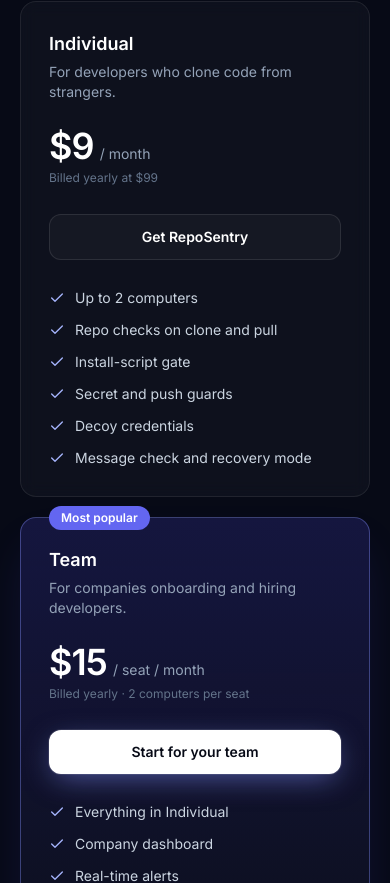
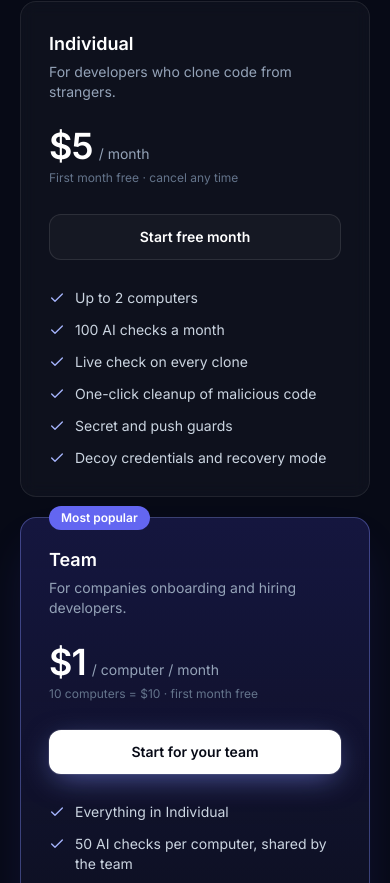
Before and after one commit to AHAdd40451/reposentry-releases, a Next.js app: page / in a window 390 px wide. Shown: the part 8421-9304 px from the top of the page. Built offline with nearby package versions, Linux system fonts and the light colour scheme.

Commit message:
New pricing: $5 individual, $1 per computer, free month; sign-up links

```diff
--- a/app/page.tsx
+++ b/app/page.tsx
@@ -6,7 +6,7 @@ import { Nav } from '@/components/Nav';
 import { Footer } from '@/components/Footer';
 import { Terminal } from '@/components/Terminal';
 import { DownloadPanel, PrimaryDownload } from '@/components/Download';
-import { CHECKOUT, CONTACT_EMAIL } from '@/lib/config';
+import { CONTACT_EMAIL, SIGNUP } from '@/lib/config';
 
 export default function Home() {
   return (
@@ -281,30 +281,30 @@ function Pricing() {
   const plans = [
     {
       name: 'Individual',
-      price: '$9',
+      price: '$5',
       per: '/ month',
-      note: 'Billed yearly at $99',
+      note: 'First month free · cancel any time',
       text: 'For developers who clone code from strangers.',
-      cta: 'Get RepoSentry',
-      href: CHECKOUT.individual || '#download',
-      features: ['Up to 2 computers', 'Repo checks on clone and pull', 'Install-script gate', 'Secret and push guards', 'Decoy credentials', 'Message check and recovery mode'],
+      cta: 'Start free month',
+      href: SIGNUP.individual,
+      features: ['Up to 2 computers', '100 AI checks a month', 'Live check on every clone', 'One-click cleanup of malicious code', 'Secret and push guards', 'Decoy credentials and recovery mode'],
     },
     {
       name: 'Team',
-      price: '$15',
-      per: '/ seat / month',
-      note: 'Billed yearly · 2 computers per seat',
+      price: '$1',
+      per: '/ computer / month',
+      note: '10 computers = $10 · first month free',
       text: 'For companies onboarding and hiring developers.',
       cta: 'Start for your team',
-      href: CHECKOUT.team || `mailto:${CONTACT_EMAIL}?subject=RepoSentry%20Team`,
+      href: SIGNUP.team,
       highlight: true,
-      features: ['Everything in Individual', 'Company dashboard', 'Real-time alerts', 'Slack, Teams and Discord', 'Required protection policies', 'Coverage per computer'],
+      features: ['Everything in Individual', '50 AI checks per computer, shared by the team', 'Company dashboard and billing', 'Alerts, including cleanups', 'Slack, Teams and Discord', 'Required protection policies'],
     },
     {
       name: 'Enterprise',
       price: 'Custom',
       per: '',
-      note: '50+ seats',
+      note: '500+ computers',
       text: 'For large teams with security and compliance needs.',
       cta: 'Contact sales',
       href: `mailto:${CONTACT_EMAIL}?subject=RepoSentry%20Enterprise`,
@@ -348,9 +348,10 @@ function Faq() {
   const qs = [
     ['Does RepoSentry upload my code?', 'No. Repos are scanned on your computer. Only the few lines that look suspicious are sent for an AI verdict, never the whole project.'],
     ['Will it slow down git or npm?', 'Local checks take a few seconds and run in the background. You only see RepoSentry when something looks dangerous.'],
-    ['Does it change or delete my code?', 'Never on its own. It blocks and explains. You choose to allow, block or delete.'],
+    ['Does it change or delete my code?', 'Never on its own. It blocks and explains. If you choose “Clean up”, it removes only the malicious parts, backs up every file first, and scans again.'],
+    ['What happens when AI checks run out?', 'You stay protected. Repos are still checked with local rules and the threat network; only the AI explanation pauses until next month. Teams can add computers any time.'],
     ['What do I need to install?', 'Just the app. On Windows, Git must be installed (git-scm.com). Windows 10/11 already includes everything else.'],
-    ['How do I sign in after buying?', 'You’ll get an email with your account details. Download the app, sign in, and protection turns on automatically.'],
+    ['How do I sign in after buying?', 'Create your account (Google or email), start your free month, then download the app and choose “Sign in with browser”. Protection turns on automatically.'],
     ['Can my company see my code?', 'No. On team plans, admins see check results and alerts, never the contents of your repositories.'],
   ];
   return (
--- a/components/Nav.tsx
+++ b/components/Nav.tsx
@@ -39,7 +39,7 @@ export function Nav() {
           {LINKS.map((l) => <a key={l.href} href={l.href} className="text-sm text-slate-400 transition hover:text-white">{l.label}</a>)}
         </nav>
         <div className="flex items-center gap-2">
-          <a href={DASHBOARD_URL} className="hidden px-3 text-sm text-slate-400 hover:text-white sm:block">Team sign in</a>
+          <a href={DASHBOARD_URL} className="hidden px-3 text-sm text-slate-400 hover:text-white sm:block">Sign in</a>
           <a href="/download" className="btn-primary hidden px-4 py-2 sm:inline-flex">Download</a>
           <button className="rounded-lg p-2 text-white md:hidden" onClick={() => setOpen(!open)} aria-label="Menu" aria-expanded={open}>
             {open ? <X className="h-5 w-5" /> : <Menu className="h-5 w-5" />}
--- a/lib/config.ts
+++ b/lib/config.ts
@@ -6,13 +6,10 @@ export const RELEASES_REPO = 'AHAdd40451/reposentry-releases';
 /** Company admin dashboard. Update after deploying it. */
 export const DASHBOARD_URL = 'https://admin.reposentry.coderivals.ltd';
 
-/**
- * Stripe Payment Links (Stripe → Payment Links → Create). Until they're set,
- * the buy buttons scroll to the download section instead.
- */
-export const CHECKOUT = {
-  individual: '',
-  team: '',
+/** Sign-up links: a free month, then Stripe billing, all handled in the dashboard. */
+export const SIGNUP = {
+  individual: `${DASHBOARD_URL}/signup?plan=individual`,
+  team: `${DASHBOARD_URL}/signup?plan=team`,
 };
 
 /** Where "Contact sales" goes. */
```
